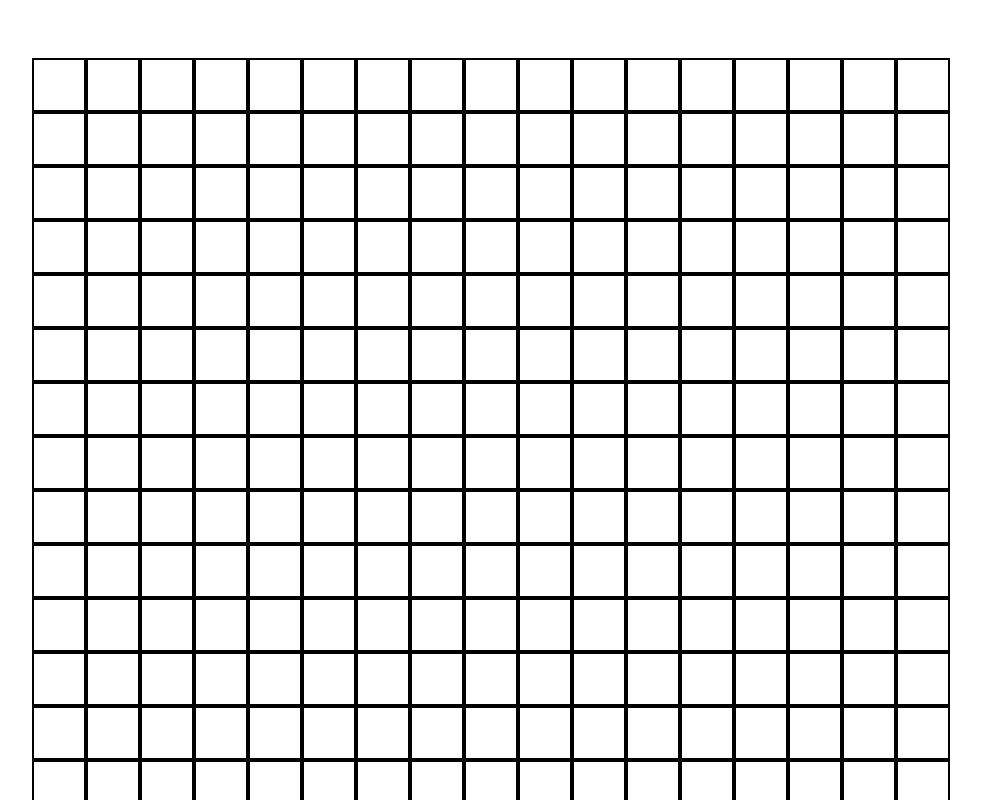
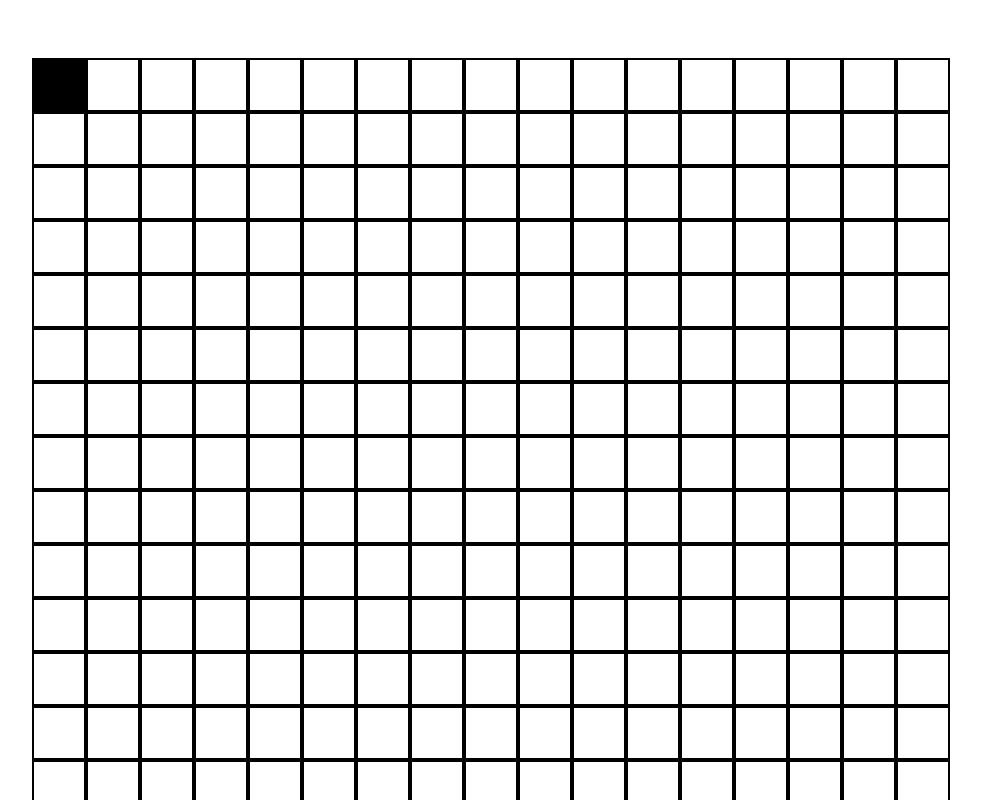
Before and after one commit to michaelrgarcia/etch-a-sketch, a plain HTML site: page index.html in a window 1280 px wide. In both pictures the pointer is over the element 208 px from the left and 85 px from the top of the page. Shown: the top 800 px of the page, without its empty margins (149-1130 px from the left). Drawn offline with Linux system fonts and the light colour scheme.

Commit message:
Add hover box bg color change

```diff
--- a/style.css
+++ b/style.css
@@ -14,3 +14,7 @@
     min-height: 50px;
     min-width: 50px;
 }
+
+.square:hover {
+    background: black;
+}
```
